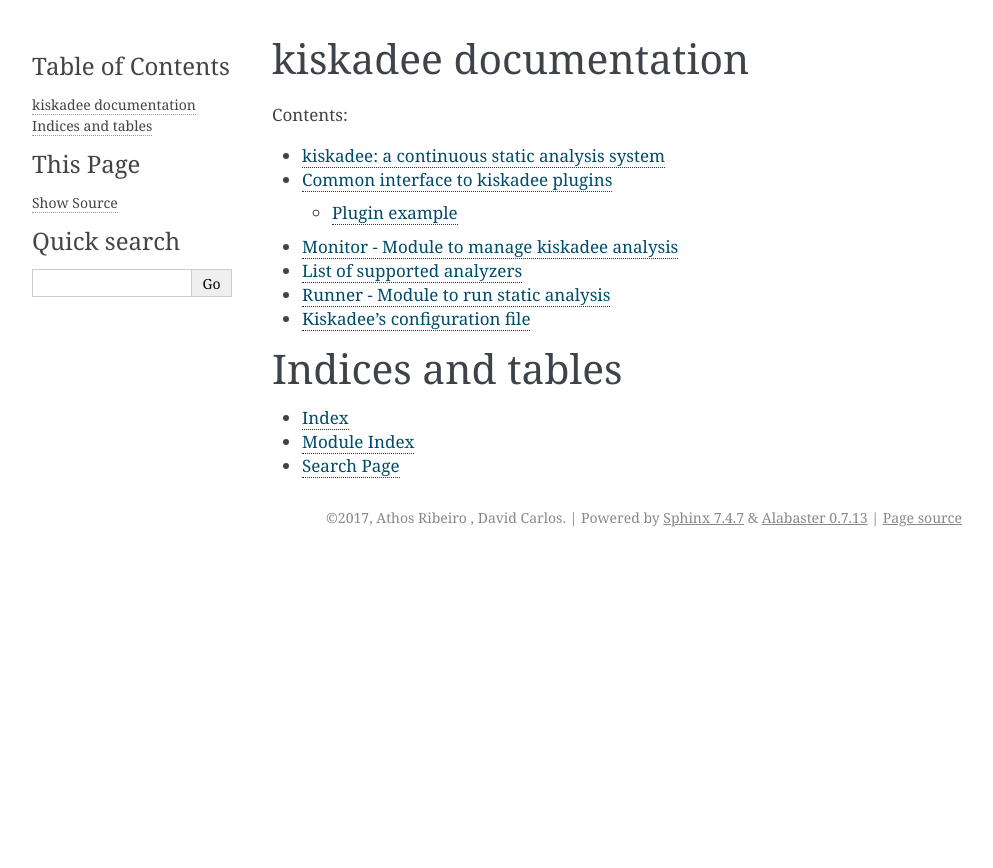
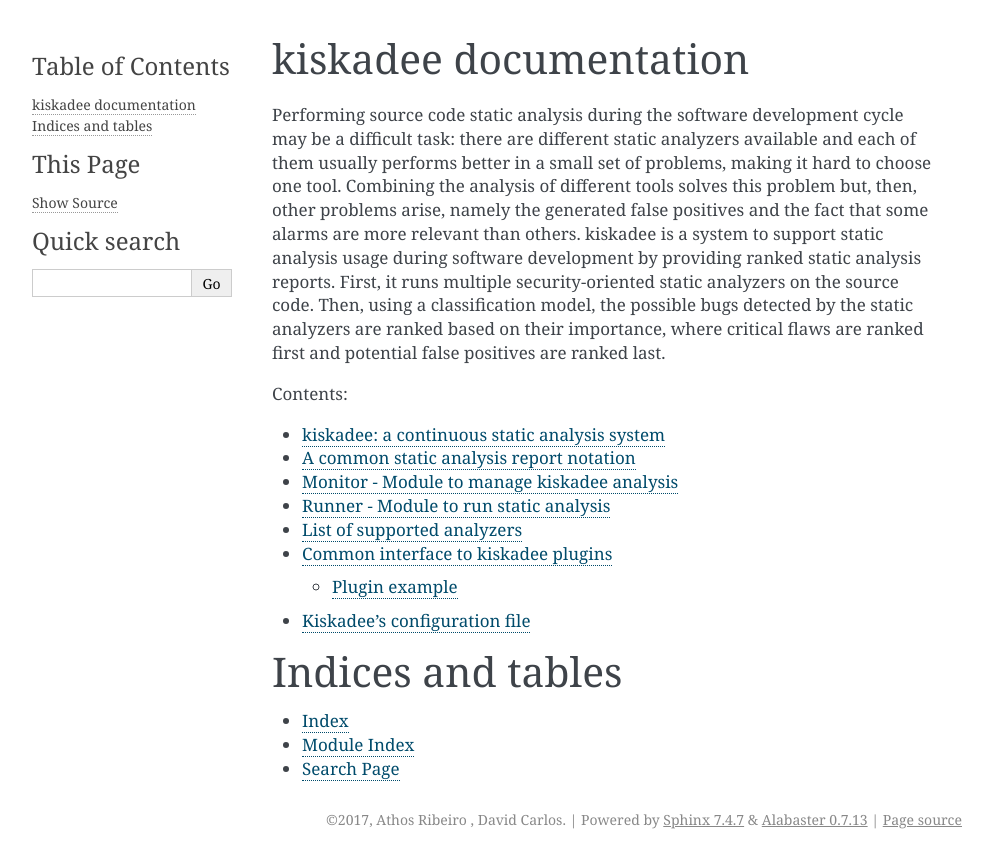
Before and after one commit to fabio1079/kiskadee, a Sphinx documentation site: the page built from doc/index.rst, in a window 1280 px wide. Shown: the top 868 px of the page, without its empty margins (148-1141 px from the left). Built offline with Sphinx 7.4.7, drawn with Linux system fonts in a browser that asks for light colours.

```diff
--- a/doc/index.rst
+++ b/doc/index.rst
@@ -6,15 +6,29 @@
 kiskadee documentation
 ======================
 
+Performing source code static analysis during the software development cycle
+may be a difficult task: there are different static analyzers available and
+each of them usually performs better in a small set of problems, making it hard
+to choose one tool. Combining the analysis of different tools solves this
+problem but, then, other problems arise, namely the generated false positives
+and the fact that some alarms are more relevant than others.  kiskadee is a
+system to support static analysis usage during software development by
+providing ranked static analysis reports. First, it runs multiple
+security-oriented static analyzers on the source code. Then, using a
+classification model, the possible bugs detected by the static analyzers are
+ranked based on their importance, where critical flaws are ranked first and
+potential false positives are ranked last.
+
 .. toctree::
    :maxdepth: 2
    :caption: Contents:
 
    introduction
+   firehose
+   monitor
+   runner
+   analyzers
    plugins
-   monitor
-   analyzers
-   runner
    config_file
 
 
```
Also changed, not shown: doc/firehose.rst (added, +9 -0 lines), 1 other file.
